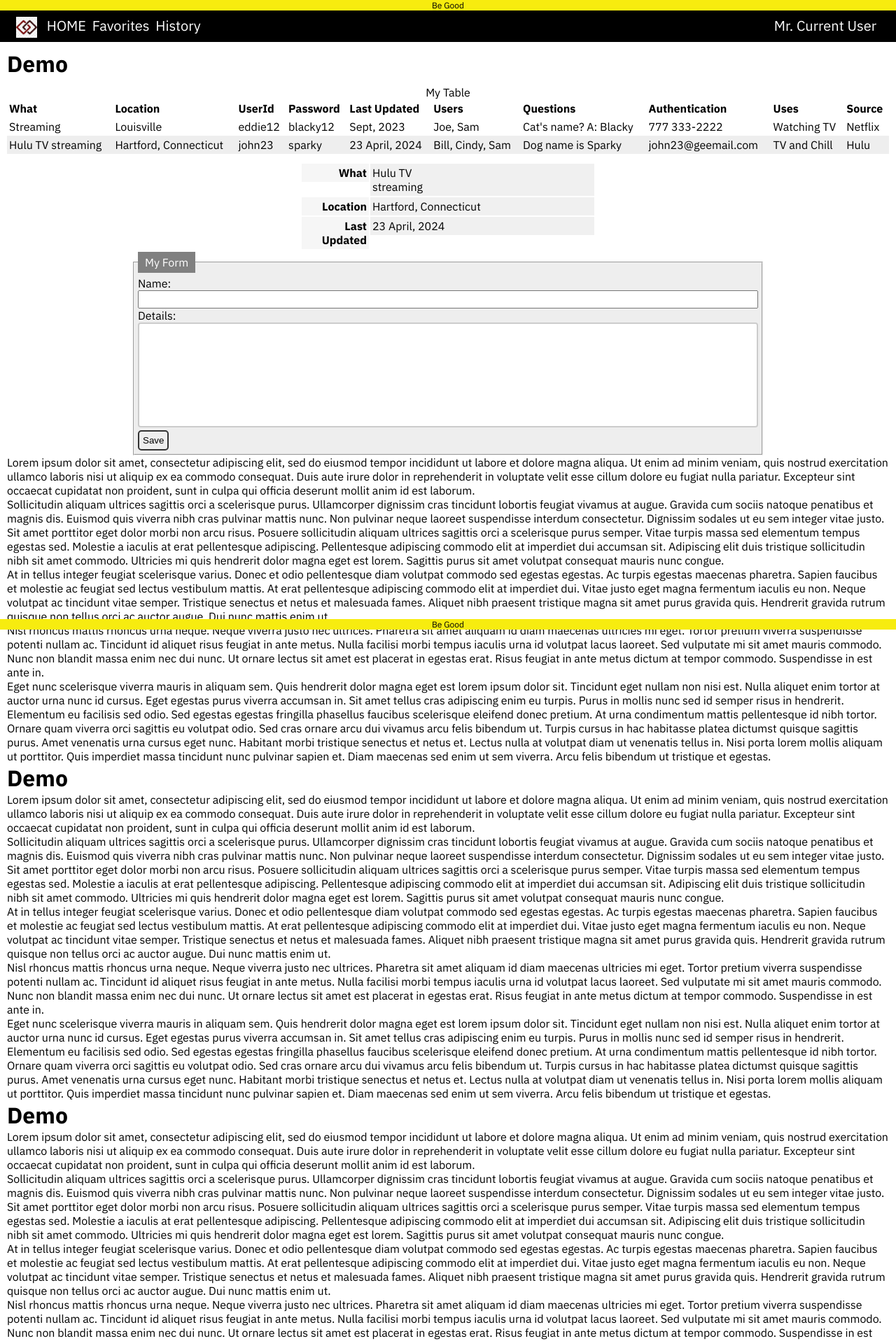
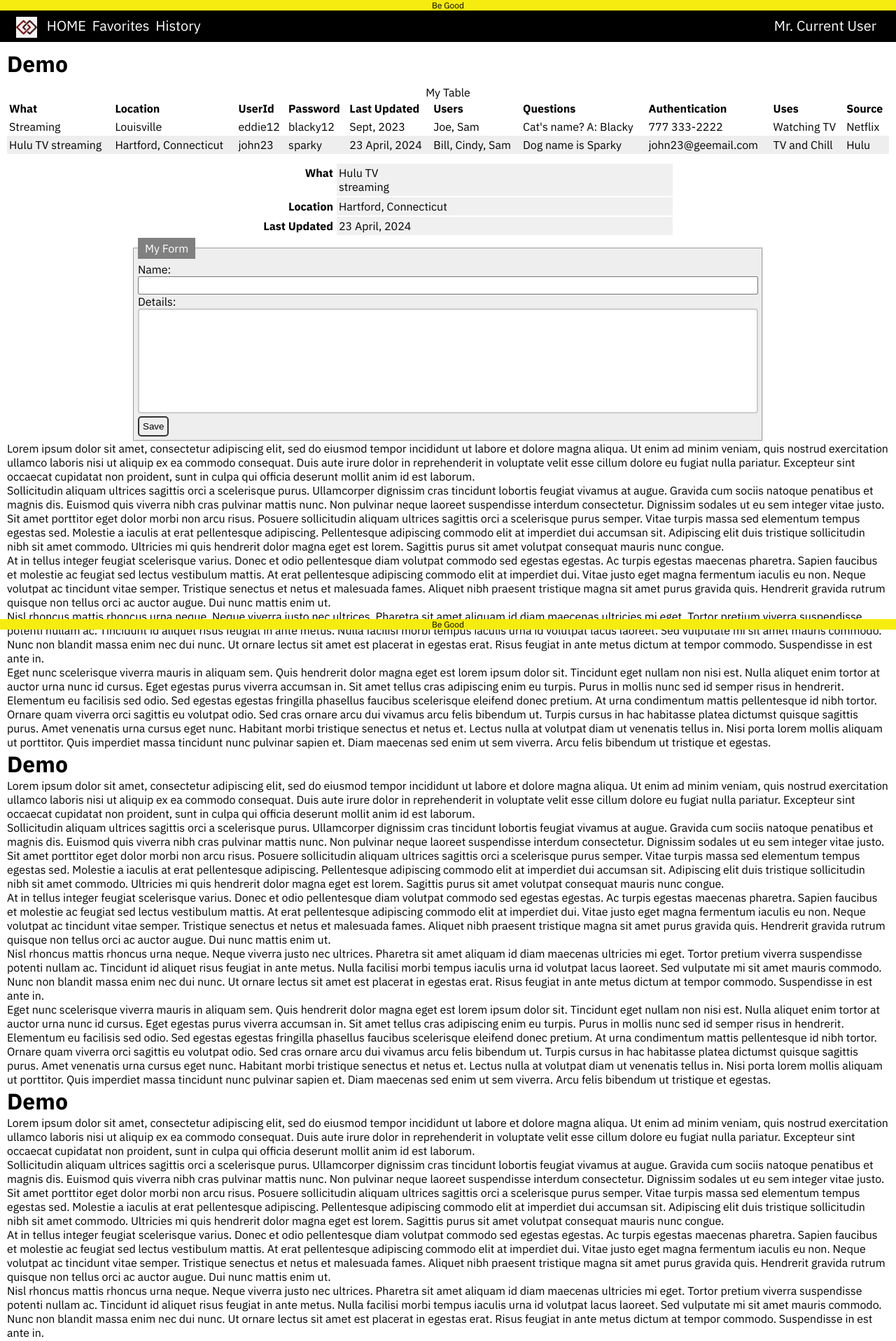
Before and after one commit to gothamgo/demo, a Jekyll site: the page built from index.html, in a window 1280 px wide. Shown: the top 1917 px of the page at 70% size. Built offline with Jekyll 4.4.1, drawn with Linux system fonts in a browser that asks for light colours.

Commit message:
Update show.html

```diff
--- a/_includes/show.html
+++ b/_includes/show.html
@@ -13,17 +13,16 @@
     margin: 1px;
     float: left;
     clear: left;
-    width: 6em;
+    width: 10em;
     font-weight: bold;
     text-align: right;
-    background-color: #F6F6F6;
   }
 
   div.show-wrapper dl dd {
     padding: 3px;
     margin: 1px;
     float: left;
-    width: 20em;
+    width: 30em;
     background-color: #F0F0F0;
   }
 </style>
```
